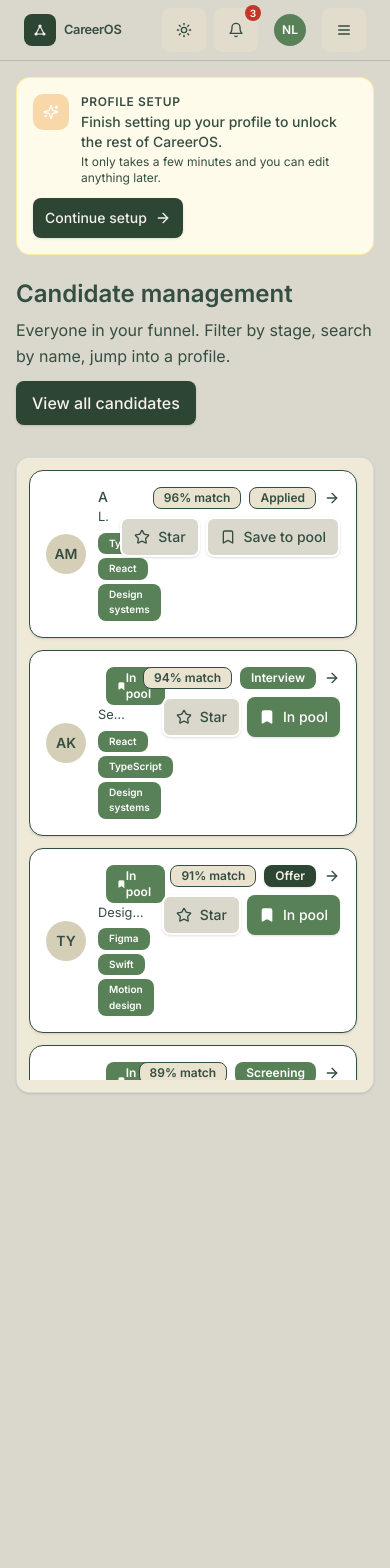
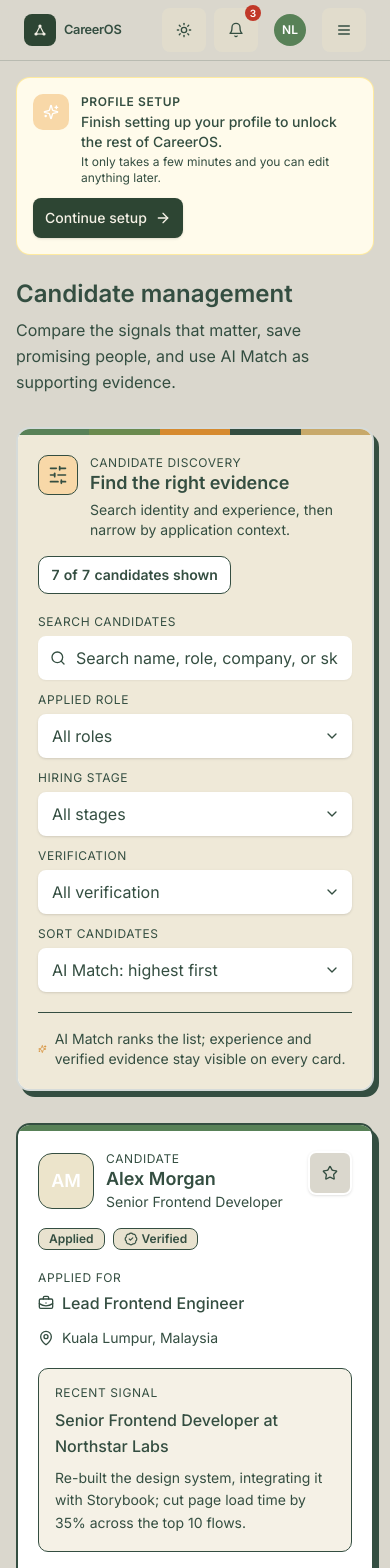
Before and after one commit to davidlaw373-glitch/talentbank-tech-hackathon-2cm, a Next.js app: page /employer/candidates in a window 390 px wide. Shown: the top 1568 px of the page. Before the commit the page ends 1141 px from the top, so only its background shows below. Built offline with nearby package versions, Linux system fonts and the light colour scheme.

Commit message:
feat: redesign employer candidate discovery

```diff
--- a/src/app/employer/candidates/page.tsx
+++ b/src/app/employer/candidates/page.tsx
@@ -1,32 +1,18 @@
 "use client";
 
 import { useMemo, useState } from "react";
-import Link from "next/link";
+import { Search, SearchX, SlidersHorizontal, Sparkles } from "lucide-react";
+
+import { APPLICATION_STAGES } from "@/types/application";
 import {
-  ArrowRight,
-  Bookmark,
-  Check,
-  Filter,
-  Search,
-  Star,
-  Trash2,
-} from "lucide-react";
-
-import {
-  APPLICATION_STAGES,
-  NEXT_STAGE,
-  type ApplicationStage,
-} from "@/types/application";
-import { getEmployerCandidateRows, type EmployerCandidateRow } from "@/lib/data-helpers";
-import { Badge } from "@/components/ui/badge";
+  getEmployerCandidateRows,
+  getMatchScoreByPair,
+} from "@/lib/data-helpers";
 import { Button } from "@/components/ui/button";
-import {
-  Card,
-  CardContent,
-} from "@/components/ui/card";
+import { Card, CardContent } from "@/components/ui/card";
 import { Input } from "@/components/ui/input";
-import { ConfirmDialog } from "@/components/ui/confirm-dialog";
 import { PageHeading } from "@/components/common/page-heading";
+import { EmptyState } from "@/components/common/empty-state";
 import {
   Select,
   SelectContent,
@@ -35,132 +21,123 @@ import {
   SelectValue,
 } from "@/components/ui/select";
 import { useToast } from "@/components/common/toast";
-import { useTalentPool } from "@/components/features/employer/talent-pool/pool-provider";
-import { cn } from "@/lib/utils";
+import { CandidateDiscoveryCard } from "@/components/features/employer/candidate-discovery-card";
+import {
+  filterCandidateRows,
+  type CandidateDiscoveryFilters,
+  type CandidateMatchSort,
+  type CandidateStageFilter,
+  type CandidateVerificationFilter,
+} from "@/components/features/employer/candidate-discovery";
 
 const DEMO_EMPLOYER_ID = 1;
 
-type StageFilter = ApplicationStage | "All" | "Rejected";
-
-function stageVariant(stage: ApplicationStage) {
-  switch (stage) {
-    case "Applied":
-      return "outline" as const;
-    case "Screening":
-      return "secondary" as const;
-    case "Interview":
-      return "secondary" as const;
-    case "Offer":
-      return "default" as const;
-    case "Hired":
-      return "default" as const;
-  }
-}
+const DEFAULT_FILTERS: CandidateDiscoveryFilters = {
+  query: "",
+  role: "All",
+  stage: "All",
+  verification: "All",
+  sort: "desc",
+};
 
 export default function EmployerCandidatesPage() {
   const { push } = useToast();
-  const { add, remove, isInPool, getByCandidate } = useTalentPool();
-  const [rows, setRows] = useState<EmployerCandidateRow[]>(
+  const [rows] = useState(() =>
     getEmployerCandidateRows(DEMO_EMPLOYER_ID),
   );
+  const [filters, setFilters] =
+    useState<CandidateDiscoveryFilters>(DEFAULT_FILTERS);
   const [starredIds, setStarredIds] = useState<Set<number>>(new Set());
-  const [stage, setStage] = useState<StageFilter>("All");
-  const [role, setRole] = useState("All");
-  const [query, setQuery] = useState("");
-  const [showAllCandidates, setShowAllCandidates] = useState(false);
-  const [pendingReject, setPendingReject] = useState<EmployerCandidateRow | null>(
-    null,
-  );
-
-  const candidates = rows;
 
   const roleOptions = useMemo(
     () =>
-      Array.from(new Set(candidates.map((candidate) => candidate.job.title))).sort(
-        (a, b) => a.localeCompare(b),
+      Array.from(new Set(rows.map((row) => row.job.title))).sort((a, b) =>
+        a.localeCompare(b),
       ),
-    [candidates],
+    [rows],
   );
 
-  const filtered: EmployerCandidateRow[] = useMemo(() => {
-    const q = query.trim().toLowerCase();
-    const list = candidates.filter((c) => {
-      const matchesStage =
-        stage === "All"
-          ? true
-          : stage === "Rejected"
-            ? c.app.rejected
-            : c.app.stage === stage && !c.app.rejected;
-      const matchesQuery =
-        !q ||
-        `${c.candidate.name} ${c.job.title}`.toLowerCase().includes(q);
-      const matchesRole = role === "All" || c.job.title === role;
-      return matchesStage && matchesQuery && matchesRole;
-    });
-    return [...list].sort((a, b) => b.matchScore - a.matchScore);
-  }, [candidates, stage, query, role]);
-
-  const priorityCandidates = useMemo(
-    () => [...candidates].sort((a, b) => b.matchScore - a.matchScore),
-    [candidates],
+  const filtered = useMemo(
+    () => filterCandidateRows(rows, filters),
+    [rows, filters],
   );
 
-  const displayedCandidates = showAllCandidates
-    ? filtered
-    : priorityCandidates;
+  const filtersAreActive =
+    filters.query !== DEFAULT_FILTERS.query ||
+    filters.role !== DEFAULT_FILTERS.role ||
+    filters.stage !== DEFAULT_FILTERS.stage ||
+    filters.verification !== DEFAULT_FILTERS.verification ||
+    filters.sort !== DEFAULT_FILTERS.sort;
 
-  const updateCandidate = (
-    id: number,
-    patch: Partial<EmployerCandidateRow["app"]>,
+  const updateFilter = <Key extends keyof CandidateDiscoveryFilters>(
+    key: Key,
+    value: CandidateDiscoveryFilters[Key],
   ) => {
-    setRows((prev) =>
-      prev.map((r) =>
-        r.candidate.id === id ? { ...r, app: { ...r.app, ...patch } } : r,
-      ),
-    );
+    setFilters((current) => ({ ...current, [key]: value }));
   };
 
-  const togglePool = (candidateId: number) => {
-    if (isInPool(candidateId)) {
-      const entry = getByCandidate(candidateId);
-      if (entry) remove(entry.id);
-    } else {
-      add({ candidateId });
-    }
-  };
-
-  const toggleStar = (candidateId: number) => {
-    setStarredIds((prev) => {
-      const next = new Set(prev);
-      if (next.has(candidateId)) next.delete(candidateId);
-      else next.add(candidateId);
+  const toggleStar = (candidateId: number, candidateName: string) => {
+    const willSave = !starredIds.has(candidateId);
+    setStarredIds((current) => {
+      const next = new Set(current);
+      if (willSave) next.add(candidateId);
+      else next.delete(candidateId);
       return next;
+    });
+    push({
+      title: willSave
+        ? `${candidateName} saved`
+        : `${candidateName} removed from saved`,
+      description: willSave
+        ? "Their profile is marked for your shortlist review."
+        : "You can save this profile again at any time.",
+      tone: "info",
     });
   };
 
   return (
-    <div className="space-y-8">
+    <div className="space-y-8 pb-8">
       <PageHeading
         title="Candidate management"
-        description="Everyone in your funnel. Filter by stage, search by name, jump into a profile."
-        action={
-          <Button
-            variant={showAllCandidates ? "outline" : "default"}
-            onClick={() => setShowAllCandidates((current) => !current)}
-          >
-            {showAllCandidates ? "Show priority candidates" : "View all candidates"}
-          </Button>
-        }
+        description="Compare the signals that matter, save promising people, and use AI Match as supporting evidence."
       />
 
-      <Card className="flex h-[calc(100vh-13rem)] min-h-[32rem] flex-col overflow-hidden">
-        {showAllCandidates && (
-          <CardContent className="grid gap-3 border-b bg-surface-inset p-5 sm:grid-cols-[minmax(0,1fr)_14rem_16rem] sm:items-end">
-            <div className="flex flex-col gap-1.5">
-              <label
-                htmlFor="candidate-search"
-                className="text-[10px] font-semibold uppercase tracking-[0.18em] text-muted-foreground"
+      <Card className="overflow-hidden border-2 shadow-[5px_6px_0_0_var(--border)]">
+        <div className="grid h-1.5 grid-cols-5" aria-hidden>
+          <span className="bg-chart-1" />
+          <span className="bg-chart-3" />
+          <span className="bg-highlight" />
+          <span className="bg-chart-5" />
+          <span className="bg-chart-7" />
+        </div>
+        <CardContent className="space-y-5 bg-surface-inset p-5 md:p-6">
+          <div className="flex flex-wrap items-start justify-between gap-4">
+            <div className="flex items-start gap-3">
+              <span
+                aria-hidden
+                className="flex h-10 w-10 shrink-0 items-center justify-center rounded-lg border bg-highlight-soft"
               >
+                <SlidersHorizontal className="h-5 w-5" />
+              </span>
+              <div>
+                <p className="text-caption">Candidate discovery</p>
+                <h2 className="text-subheading">Find the right evidence</h2>
+                <p className="mt-1 text-meta">
+                  Search identity and experience, then narrow by application
+                  context.
+                </p>
+              </div>
+            </div>
+            <div className="rounded-lg border bg-surface-1 px-3 py-2">
+              <p className="text-sm font-semibold tabular-nums">
+                {filtered.length} of {rows.length} candidates shown
+              </p>
+            </div>
+          </div>
+
+          <div className="grid gap-3 md:grid-cols-2 xl:grid-cols-6">
+            <div className="flex flex-col gap-1.5 md:col-span-2 xl:col-span-2">
+              <label htmlFor="candidate-search" className="text-caption">
                 Search candidates
               </label>
               <div className="relative">
@@ -170,323 +147,169 @@ export default function EmployerCandidatesPage() {
                 />
                 <Input
                   id="candidate-search"
-                  value={query}
-                  onChange={(event) => setQuery(event.target.value)}
-                  placeholder="Filter by candidate name"
-                  className="pl-9"
+                  value={filters.query}
+                  onChange={(event) =>
+                    updateFilter("query", event.target.value)
+                  }
+                  placeholder="Search name, role, company, or skill"
+                  className="bg-surface-1 pl-9"
                 />
               </div>
             </div>
 
-            <div className="flex flex-col gap-1.5">
-              <label
-                htmlFor="candidate-stage-filter"
-                className="text-[10px] font-semibold uppercase tracking-[0.18em] text-muted-foreground"
+            <FilterSelect
+              id="candidate-role-filter"
+              label="Applied role"
+              value={filters.role}
+              onValueChange={(value) => updateFilter("role", value)}
             >
-                Stage
-              </label>
-              <Select
-                value={stage}
-                onValueChange={(value) => setStage(value as StageFilter)}
+              <SelectItem value="All">All roles</SelectItem>
+              {roleOptions.map((role) => (
+                <SelectItem key={role} value={role}>
+                  {role}
+                </SelectItem>
+              ))}
+            </FilterSelect>
+
+            <FilterSelect
+              id="candidate-stage-filter"
+              label="Hiring stage"
+              value={filters.stage}
+              onValueChange={(value) =>
+                updateFilter("stage", value as CandidateStageFilter)
+              }
             >
-                <SelectTrigger id="candidate-stage-filter">
-                  <SelectValue />
-                </SelectTrigger>
-                <SelectContent>
               <SelectItem value="All">All stages</SelectItem>
-                  {APPLICATION_STAGES.map((applicationStage) => (
-                    <SelectItem key={applicationStage} value={applicationStage}>
-                      {applicationStage}
+              {APPLICATION_STAGES.map((stage) => (
+                <SelectItem key={stage} value={stage}>
+                  {stage}
                 </SelectItem>
               ))}
               <SelectItem value="Rejected">Rejected</SelectItem>
-                </SelectContent>
-              </Select>
+            </FilterSelect>
+
+            <FilterSelect
+              id="candidate-verification-filter"
+              label="Verification"
+              value={filters.verification}
+              onValueChange={(value) =>
+                updateFilter(
+                  "verification",
+                  value as CandidateVerificationFilter,
+                )
+              }
+            >
+              <SelectItem value="All">All verification</SelectItem>
+              <SelectItem value="Verified">Verified</SelectItem>
+              <SelectItem value="Pending">Pending</SelectItem>
+              <SelectItem value="None">None</SelectItem>
+            </FilterSelect>
+
+            <FilterSelect
+              id="candidate-sort"
+              label="Sort candidates"
+              value={filters.sort}
+              onValueChange={(value) =>
+                updateFilter("sort", value as CandidateMatchSort)
+              }
+            >
+              <SelectItem value="desc">AI Match: highest first</SelectItem>
+              <SelectItem value="asc">AI Match: lowest first</SelectItem>
+            </FilterSelect>
           </div>
 
-            <div className="flex flex-col gap-1.5">
-              <label
-                htmlFor="candidate-role-filter"
-                className="text-[10px] font-semibold uppercase tracking-[0.18em] text-muted-foreground"
+          <div className="flex min-h-10 flex-wrap items-center justify-between gap-3 border-t pt-4">
+            <p className="flex items-center gap-2 text-meta">
+              <Sparkles className="h-4 w-4 text-highlight" aria-hidden />
+              AI Match ranks the list; experience and verified evidence stay
+              visible on every card.
+            </p>
+            {filtersAreActive ? (
+              <Button
+                type="button"
+                variant="outline"
+                size="sm"
+                onClick={() => setFilters(DEFAULT_FILTERS)}
               >
-                Applied role
-              </label>
-              <Select value={role} onValueChange={setRole}>
-                <SelectTrigger id="candidate-role-filter">
-                  <SelectValue />
-                </SelectTrigger>
-                <SelectContent>
-                  <SelectItem value="All">All roles</SelectItem>
-                  {roleOptions.map((jobTitle) => (
-                    <SelectItem key={jobTitle} value={jobTitle}>
-                      {jobTitle}
-                    </SelectItem>
-                  ))}
-                </SelectContent>
-              </Select>
+                Clear filters
+              </Button>
+            ) : null}
           </div>
-          </CardContent>
-        )}
-
-        <CardContent className="min-h-0 flex-1 bg-surface-inset p-3">
-          {displayedCandidates.length === 0 ? (
-            <div className="flex flex-col items-center justify-center gap-3 py-12 text-center">
-              <span
-                aria-hidden
-                className="flex h-10 w-10 items-center justify-center rounded-full bg-muted"
-              >
-                <Filter className="h-5 w-5 text-muted-foreground" />
-              </span>
-              <div>
-                <p className="text-sm font-medium">
-                  No candidates match those filters
-                </p>
-                <p className="mt-1 text-xs text-muted-foreground">
-                  Try a different stage, role, or search.
-                </p>
-              </div>
-            </div>
-          ) : (
-            <ul
-              aria-label={
-                showAllCandidates ? "All candidates" : "Priority candidates"
-              }
-              className={cn(
-                "h-full space-y-3 overflow-y-auto pr-1",
-              )}
-            >
-              {displayedCandidates.map((candidateRow) => (
-                <CandidateRow
-                  key={candidateRow.candidate.id}
-                  row={candidateRow}
-                  showFullActions={showAllCandidates}
-                  starred={starredIds.has(candidateRow.candidate.id)}
-                  inPool={isInPool(candidateRow.candidate.id)}
-                  onToggleStar={() => toggleStar(candidateRow.candidate.id)}
-                  onTogglePool={() => togglePool(candidateRow.candidate.id)}
-                  onAdvance={() => {
-                    const next = NEXT_STAGE[candidateRow.app.stage];
-                    if (next) {
-                      updateCandidate(candidateRow.candidate.id, { stage: next });
-                    }
-                  }}
-                  onRequestReject={setPendingReject}
-                />
-              ))}
-            </ul>
-          )}
         </CardContent>
       </Card>
 
-      <ConfirmDialog
-        open={pendingReject !== null}
-        onOpenChange={(open) => !open && setPendingReject(null)}
-        title={`Reject ${pendingReject?.candidate.name ?? "this candidate"}?`}
-        description="A polite rejection email will be sent automatically. They will no longer appear in your active pipeline."
-        confirmLabel="Reject"
-        destructive
-        requireTyping="REJECT"
-        onConfirm={() => {
-          if (pendingReject) {
-            updateCandidate(pendingReject.candidate.id, { rejected: true });
-            push({
-              title: `${pendingReject.candidate.name} rejected`,
-              description: "A polite rejection email will be sent automatically.",
-              tone: "info",
-            });
+      {filtered.length ? (
+        <ul
+          aria-label="Candidate results"
+          className="grid grid-cols-1 gap-5 md:grid-cols-2 xl:grid-cols-3"
+        >
+          {filtered.map((row) => (
+            <li key={row.app.id} className="min-w-0">
+              <CandidateDiscoveryCard
+                row={row}
+                match={getMatchScoreByPair(row.candidate.id, row.job.id)}
+                starred={starredIds.has(row.candidate.id)}
+                onToggleStar={() =>
+                  toggleStar(row.candidate.id, row.candidate.name)
                 }
-          setPendingReject(null);
-        }}
               />
+            </li>
+          ))}
+        </ul>
+      ) : (
+        <EmptyState
+          icon={SearchX}
+          title={
+            rows.length
+              ? "No candidates match these filters"
+              : "No candidates yet"
+          }
+          description={
+            rows.length
+              ? "Try a broader search or clear one of the filters."
+              : "New applicants will appear here once they enter your hiring funnel."
+          }
+          action={
+            rows.length ? (
+              <Button
+                type="button"
+                variant="outline"
+                onClick={() => setFilters(DEFAULT_FILTERS)}
+              >
+                Clear filters
+              </Button>
+            ) : undefined
+          }
+        />
+      )}
     </div>
   );
 }
 
-function CandidateRow({
-  row,
-  showFullActions,
-  starred,
-  inPool,
-  onToggleStar,
-  onTogglePool,
-  onAdvance,
-  onRequestReject,
+function FilterSelect({
+  id,
+  label,
+  value,
+  onValueChange,
+  children,
 }: {
-  row: EmployerCandidateRow;
-  showFullActions: boolean;
-  starred: boolean;
-  inPool: boolean;
-  onToggleStar: () => void;
-  onTogglePool: () => void;
-  onAdvance: () => void;
-  onRequestReject: (row: EmployerCandidateRow) => void;
+  id: string;
+  label: string;
+  value: string;
+  onValueChange: (value: string) => void;
+  children: React.ReactNode;
 }) {
-  const { push } = useToast();
-  const candidate = row.candidate;
-  const job = row.job;
-  const next = NEXT_STAGE[row.app.stage];
-
-  const toggleStar = () => {
-    const willStar = !starred;
-    onToggleStar();
-    push({
-      title: willStar
-        ? `Starred ${candidate.name}`
-        : `Removed ${candidate.name} from starred`,
-      description: willStar
-        ? "They'll surface at the top of your candidates list."
-        : "They won't appear in your starred list anymore.",
-      tone: "info",
-    });
-  };
-
-  const togglePool = () => {
-    onTogglePool();
-    push({
-      title: inPool
-        ? `${candidate.name} removed from talent pool`
-        : `${candidate.name} saved to talent pool`,
-      description: inPool
-        ? "Open the talent pool to re-add them."
-        : "Tag and add notes from the talent pool workspace.",
-      tone: "info",
-    });
-  };
-
-  const advance = () => {
-    if (!next) return;
-    onAdvance();
-    push({
-      title: `${candidate.name} moved to ${next}`,
-      description: `${job.title} · pipeline updated.`,
-      tone: "success",
-    });
-  };
-
-  const reject = () => {
-    if (row.app.rejected) return;
-    onRequestReject(row);
-  };
-
   return (
-    <li className="rounded-xl border bg-card shadow-sm">
-      <div className="flex items-start justify-between gap-3 rounded-xl p-4 transition-colors hover:bg-foreground/5 focus-within:bg-foreground/5">
-        <Link
-          href={`/employer/candidates/${candidate.id}`}
-          className="flex min-w-0 flex-1 items-center gap-3"
-        >
-          <span
-            aria-hidden
-            className="flex h-10 w-10 shrink-0 items-center justify-center rounded-full bg-muted text-sm font-semibold"
-          >
-            {candidate.initials}
-          </span>
-          <div className="min-w-0">
-            <div className="flex items-center gap-2">
-              <p className="truncate text-sm font-medium">{candidate.name}</p>
-              {starred ? (
-                <Badge variant="outline">
-                  <Star className="h-3 w-3 fill-current" aria-hidden />
-                  Starred
-                </Badge>
-              ) : null}
-              {inPool ? (
-                <Badge variant="secondary">
-                  <Bookmark className="h-3 w-3 fill-current" aria-hidden />
-                  In pool
-                </Badge>
-              ) : null}
+    <div className="flex min-w-0 flex-col gap-1.5">
+      <label htmlFor={id} className="text-caption">
+        {label}
+      </label>
+      <Select value={value} onValueChange={onValueChange}>
+        <SelectTrigger id={id} className="w-full bg-surface-1">
+          <SelectValue />
+        </SelectTrigger>
+        <SelectContent>{children}</SelectContent>
+      </Select>
     </div>
-            <small className="block truncate text-muted-foreground">
-              {job.title} · {candidate.location}
-            </small>
-            <div className="mt-1.5 flex flex-wrap gap-1">
-              {candidate.topSkills.slice(0, 3).map((s) => (
-                <Badge key={s} variant="secondary" className="text-[10px]">
-                  {s}
-                </Badge>
-              ))}
-            </div>
-          </div>
-        </Link>
-        <div className="flex shrink-0 flex-col items-end gap-2">
-          <div className="flex items-center gap-2">
-            <Badge variant="outline">{row.matchScore}% match</Badge>
-            <Badge variant={stageVariant(row.app.stage)}>{row.app.stage}</Badge>
-            <ArrowRight className="h-4 w-4 text-muted-foreground" aria-hidden />
-          </div>
-          <div className="flex items-center gap-1.5">
-            <Button
-              variant="outline"
-              size="sm"
-              onClick={toggleStar}
-              aria-pressed={starred}
-              aria-label={
-                starred
-                  ? `Remove ${candidate.name} from starred`
-                  : `Star ${candidate.name}`
-              }
-            >
-              <Star className={cn(starred && "fill-current")} aria-hidden />
-              {starred ? "Starred" : "Star"}
-            </Button>
-            <Button
-              variant={inPool ? "secondary" : "outline"}
-              size="sm"
-              onClick={togglePool}
-              aria-pressed={inPool}
-              aria-label={
-                inPool
-                  ? `Remove ${candidate.name} from talent pool`
-                  : `Save ${candidate.name} to talent pool`
-              }
-            >
-              <Bookmark
-                className={cn(inPool && "fill-current")}
-                aria-hidden
-              />
-              {inPool ? "In pool" : "Save to pool"}
-            </Button>
-            {showFullActions && (
-              <>
-                <Button
-                  variant="outline"
-                  size="sm"
-                  onClick={advance}
-                  disabled={!next || row.app.rejected}
-                  aria-label={
-                    next
-                      ? `Move ${candidate.name} to ${next}`
-                      : `${candidate.name} already at final stage`
-                  }
-                >
-                  {next ? (
-                    <>
-                      Move to {next}
-                      <ArrowRight />
-                    </>
-                  ) : (
-                    <>
-                      <Check />
-                      Final stage
-                    </>
-                  )}
-                </Button>
-                <Button
-                  variant="destructive"
-                  size="sm"
-                  onClick={reject}
-                  disabled={row.app.rejected}
-                  aria-label={`Reject ${candidate.name}`}
-                >
-                  <Trash2 />
-                  Reject
-                </Button>
-              </>
-            )}
-          </div>
-        </div>
-      </div>
-    </li>
   );
 }
```
Also changed, not shown: src/test/setup.ts (+0 -2 lines), 1 other file (tests, documents, lock files or other folders). Lines whose indentation alone changed are shown as unchanged.
